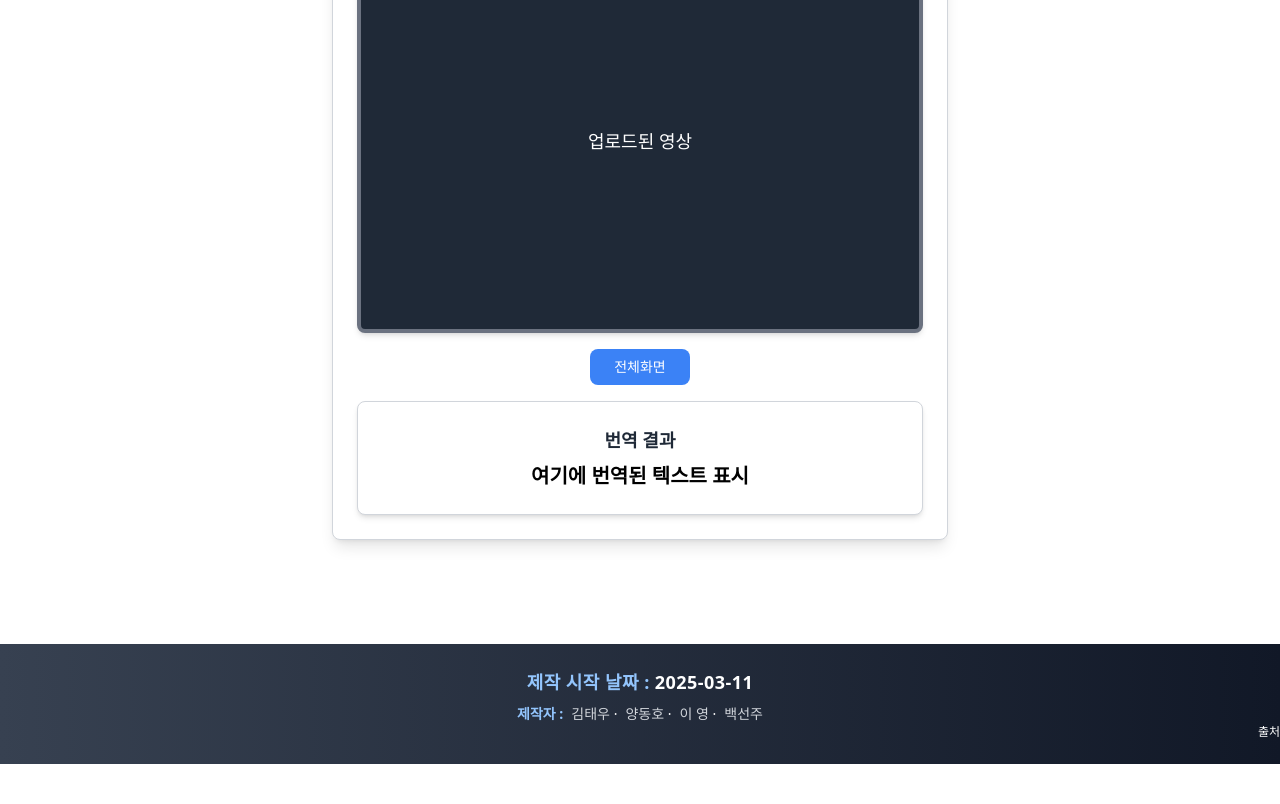
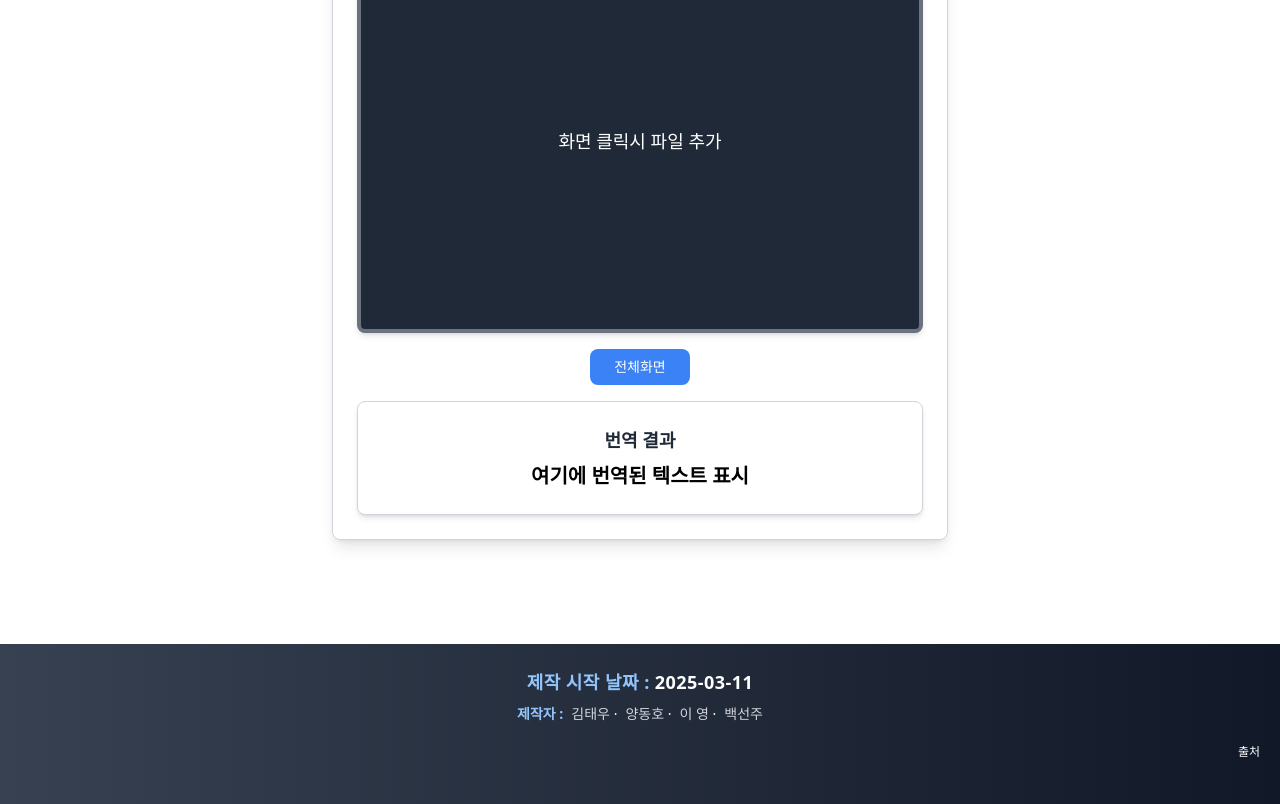
Before and after one commit to taewoo01/silent-app, a React (Create React App) app: page /Render in a window 1280 px wide. Shown: the part 240-1044 px from the top of the page. Before the commit the page ends 1004 px from the top, so only its background shows below. Built offline with nearby package versions, Linux system fonts and the light colour scheme.

Commit message:
파일 선택 가능

```diff
--- a/src/pages/Bottom.js
+++ b/src/pages/Bottom.js
@@ -15,7 +15,7 @@ const Bottom = () => {
         <span className="ml-2 text-gray-300">백선주</span>
       </div>
       <Link to={'./Source'}>
-        <div className="text-xs text-end">출처</div>
+        <div className="text-xs text-end m-5">출처</div>
       </Link>
     </footer>
   );
--- a/src/pages/Render.js
+++ b/src/pages/Render.js
@@ -8,6 +8,8 @@ const Render = () => {
   const [isFullscreenCamera, setIsFullscreenCamera] = useState(false); // 카메라 화면 전체화면 상태
   const [translatedText, setTranslatedText] = useState("여기에 번역된 텍스트 표시");
   const [isBackCamera, setIsBackCamera] = useState(true); // 후면 카메라 기본 설정
+  const [videoFile, setVideoFile] = useState(null); // 업로드된 영상 파일 상태 관리
+  const [videoUrl, setVideoUrl] = useState(""); // 영상 URL 상태 관리
 
   const videoContainerRef = useRef(null);
   const cameraContainerRef = useRef(null); // 카메라 화면을 위한 ref
@@ -60,6 +62,15 @@ const Render = () => {
       }
     }
     setIsFullscreen(!isFullscreen);
+  };
+
+  // 영상 업로드 처리 함수
+  const handleVideoUpload = (event) => {
+    const file = event.target.files[0];
+    if (file) {
+      setVideoFile(file);
+      setVideoUrl(URL.createObjectURL(file)); // 영상을 브라우저에서 볼 수 있도록 URL 생성
+    }
   };
 
   return (
@@ -123,9 +134,22 @@ const Render = () => {
         {/* 영상 화면 */}
         <div
           ref={videoContainerRef}
-          className="w-full max-w-2xl h-96 bg-gray-800 flex items-center justify-center rounded-lg shadow-md mb-4 mx-auto border-4 border-gray-500"
+          className="w-full max-w-2xl h-96 bg-gray-800 flex items-center justify-center rounded-lg shadow-md mb-4 mx-auto border-4 border-gray-500 relative"
         >
-          <span className="text-white text-lg">업로드된 영상</span>
+          <input
+            type="file"
+            accept="video/*"
+            onChange={handleVideoUpload}
+            className="absolute inset-0 w-full h-full opacity-0 cursor-pointer"
+          />
+          {videoUrl ? (
+            <video width="100%" height="100%" controls>
+              <source src={videoUrl} type="video/mp4" />
+              Your browser does not support the video tag.
+            </video>
+          ) : (
+            <span className="text-white text-lg">화면 클릭시 파일 추가</span>
+          )}
         </div>
 
         {/* 전체화면 버튼 */}
```
